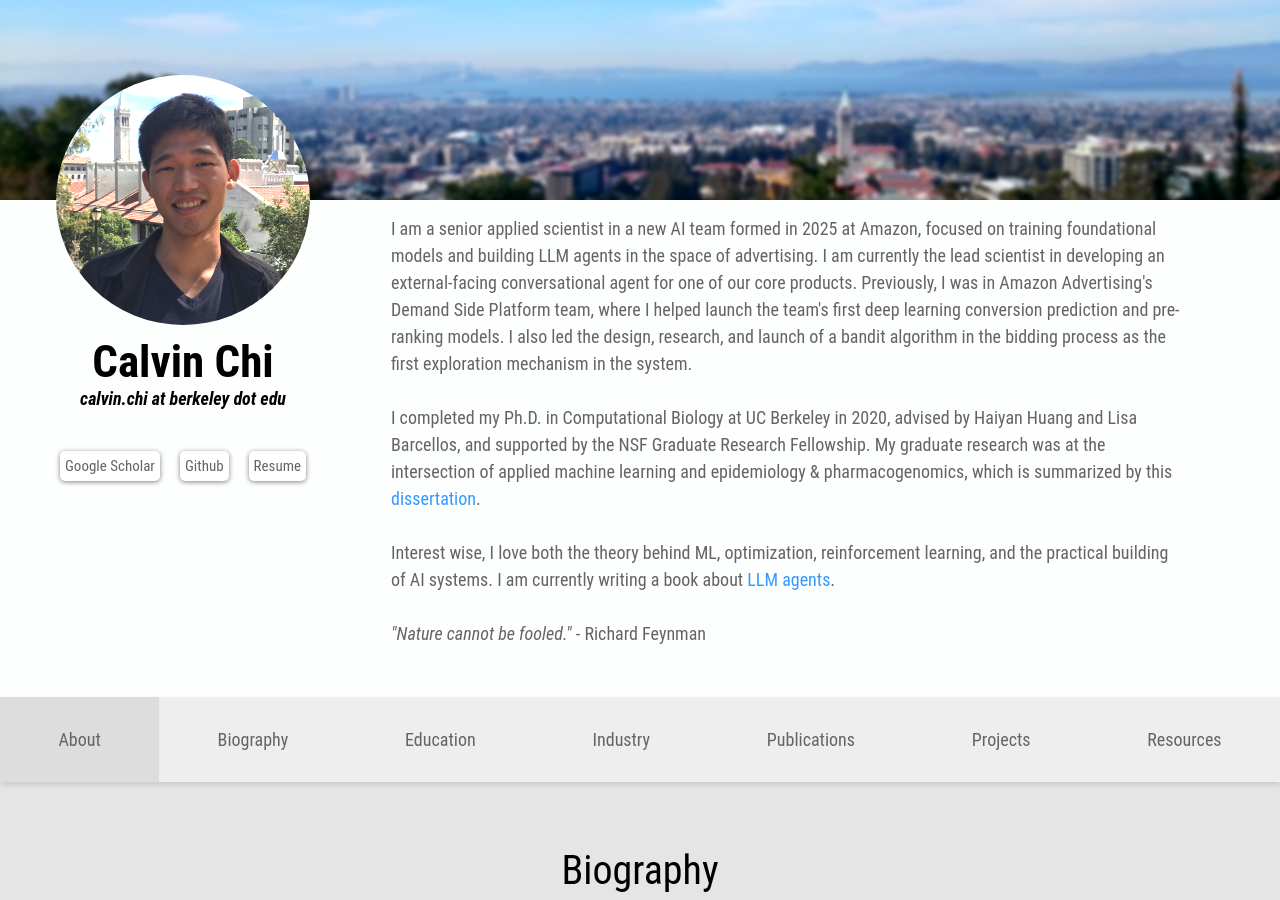
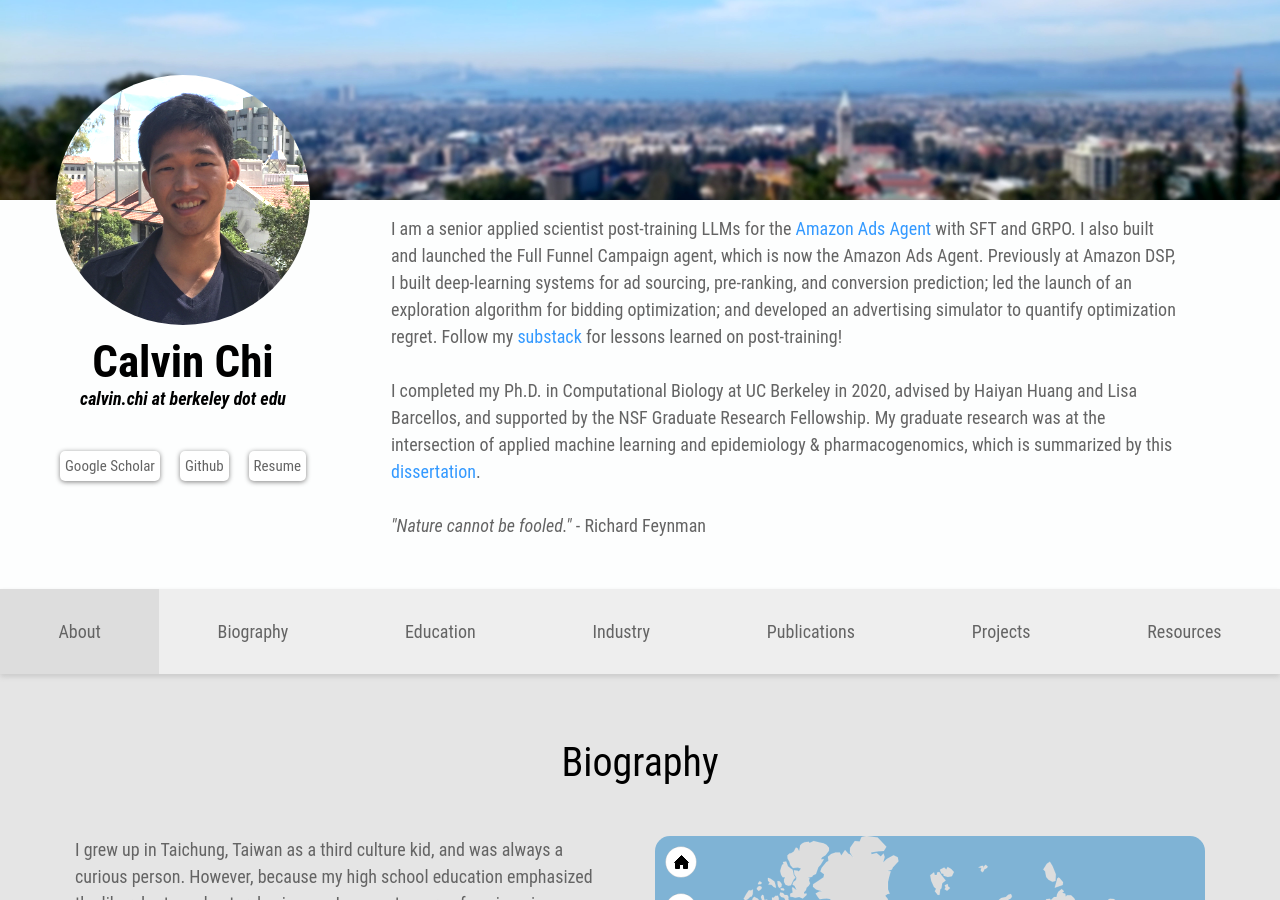
Before and after one commit to CalvinTChi/CalvinTChi.github.io, a Jekyll site: the page index.html, which Jekyll copies as it is, in a window 1280 px wide and 900 px high. Built offline with Jekyll 4.4.1, drawn with Linux system fonts in a browser that asks for light colours; nearby versions of some CDN libraries; some of the changed text lies outside the part shown.

```diff
--- a/index.html
+++ b/index.html
@@ -55,7 +55,8 @@
           			{svgPath:targetSVG, zoomLevel:5, scale:0.5, title:"Portland", latitude:45.5051, longitude:-122.6750},
           			{svgPath:targetSVG, zoomLevel:5, scale:0.5, title:"Houston", latitude:29.7604, longitude:-95.3584},
           			{svgPath:targetSVG, zoomLevel:5, scale:0.5, title:"Las Vegas", latitude:36.1146, longitude:-115.1728},
-          			{svgPath:targetSVG, zoomLevel:5, scale:0.5, title:"Honolulu", latitude:21.3099, longitude:157.8581}
+          			{svgPath:targetSVG, zoomLevel:5, scale:0.5, title:"Honolulu", latitude:21.3099, longitude:157.8581},
+          			{svgPath:targetSVG, zoomLevel:5, scale:0.5, title:"London", latitude:51.5074, longitude:-0.1277}
           			]
             };
 	    	map.dataProvider = dataProvider;
@@ -86,14 +87,12 @@
 				</div>
 			</div>
 			<div id = "about-text">
-				<p> I am a senior applied scientist in a new AI team formed in 2025 at Amazon, focused on training foundational models and building LLM agents in the space of advertising. I am currently the lead scientist in developing an external-facing conversational agent for one of our core products. Previously, I was in Amazon Advertising's Demand Side Platform team, where I helped launch the team's first deep learning conversion prediction and pre-ranking models. I also led the design, research, and launch of a bandit algorithm in the bidding process as the first exploration mechanism in the system.
+				<p> I am a senior applied scientist post-training LLMs for the <a target="_blank" style="color:#3399ff" href="https://advertising.amazon.com/en-us/library/news/amazon-ads-agent/?ref_=a20m_us_libr">Amazon Ads Agent</a> with SFT and GRPO. I also built and launched the Full Funnel Campaign agent, which is now the Amazon Ads Agent. Previously at Amazon DSP, I built deep-learning systems for ad sourcing, pre-ranking, and conversion prediction; led the launch of an exploration algorithm for bidding optimization; and developed an advertising simulator to quantify optimization regret. Follow my <a target="_blank" style="color:#3399ff" href="https://substack.com/@calvinchi">substack</a> for lessons learned on post-training!
 				<br>
 
 				<br> I completed my Ph.D. in Computational Biology at UC Berkeley in 2020, advised by Haiyan Huang and Lisa Barcellos, and supported by the NSF Graduate Research Fellowship. My graduate research was at the intersection of applied machine learning and epidemiology & pharmacogenomics, which is summarized by this <a target="_blank" style="color:#3399ff" href="http://calvintchi.github.io/pdf/dissertation.pdf">dissertation</a>.
 
-				<br>
-
-				<br>Interest wise, I love both the theory behind ML, optimization, reinforcement learning, and the practical building of AI systems. I am currently writing a book about <a target="_blank" style="color:#3399ff" href="https://calvintchi.github.io/llmagents">LLM agents</a>. </p>
+				</p>
 
 				<p style="width:100%"><br><i>"Nature cannot be fooled."</i> - Richard Feynman</p>
 			</div>
```
Also changed, not shown: other parts of index.html (+1 -1 lines), 1 other file.
